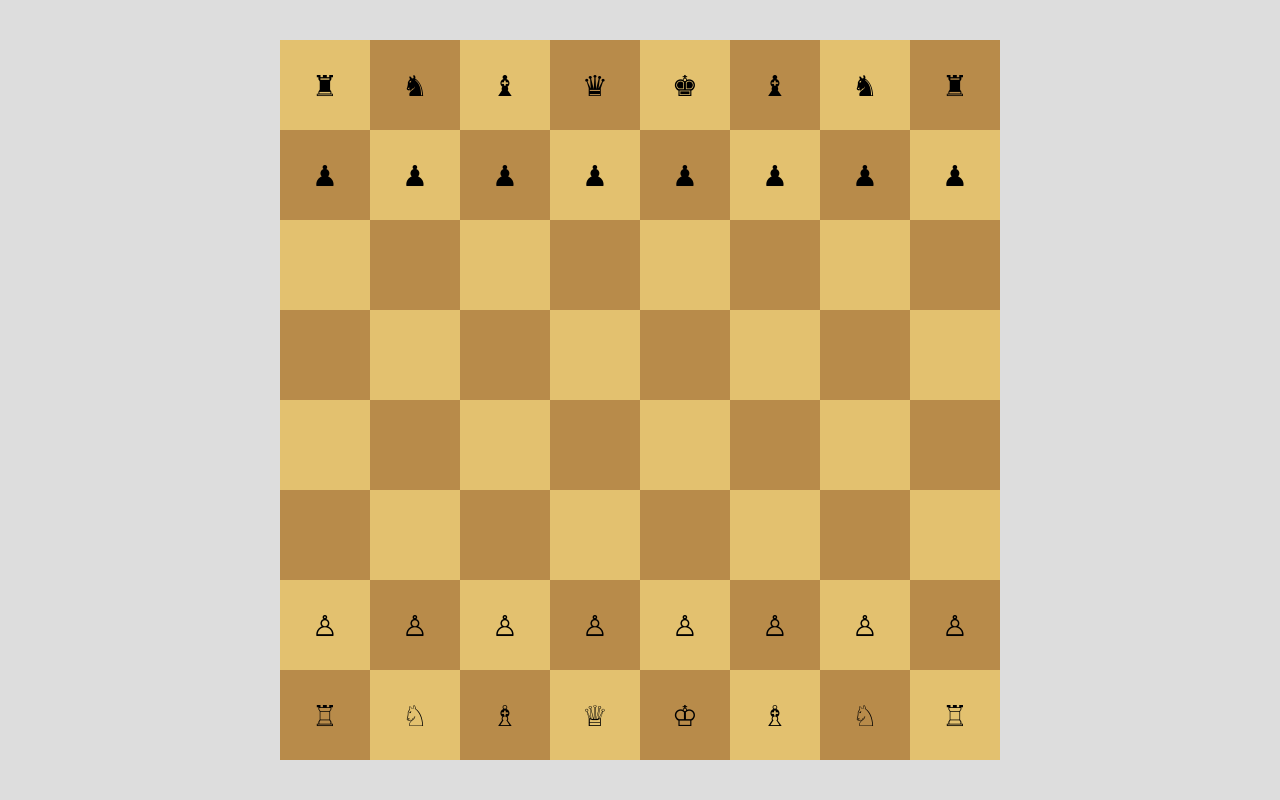
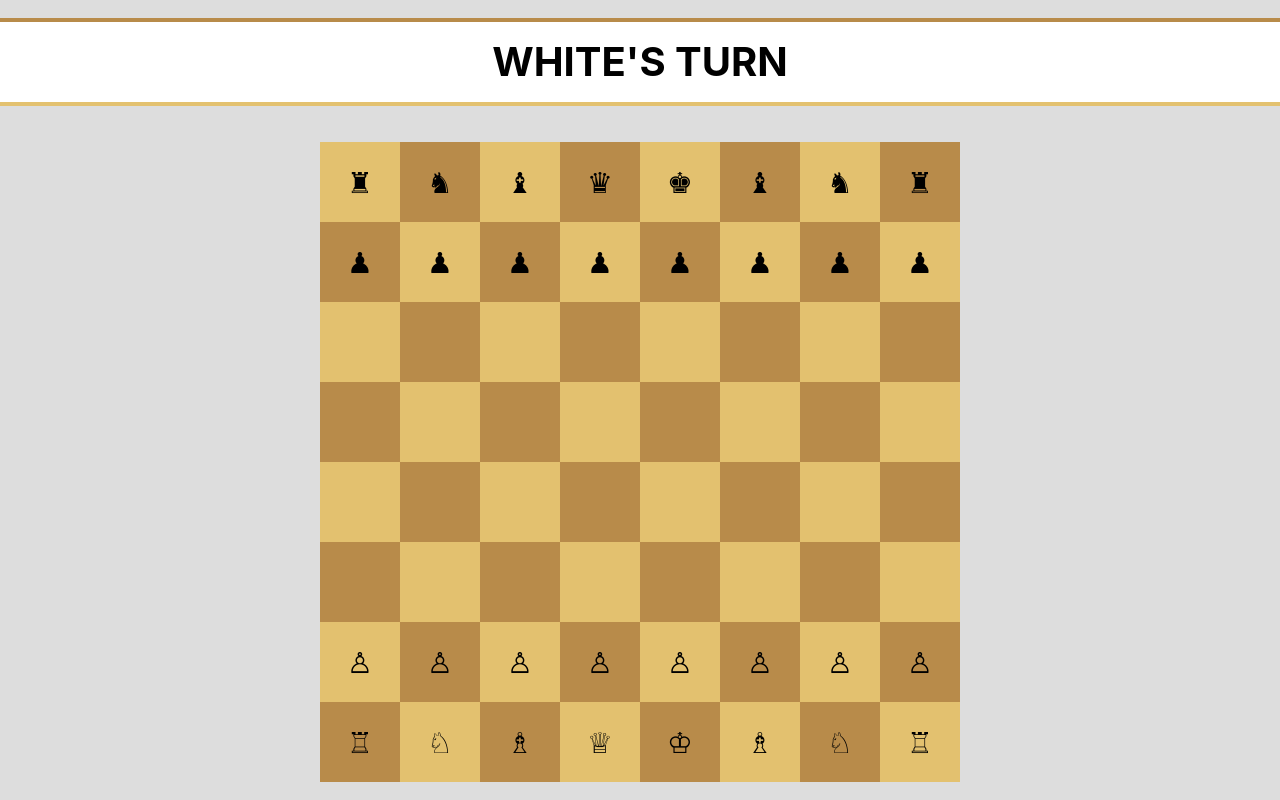
Before and after one commit to gm1357/react-chess, a React (Create React App) app: page / in a window 1280 px wide. Built offline with nearby package versions, Linux system fonts and the light colour scheme.

Commit message:
Added display to show whose turn it's

```diff
--- a/src/components/App/App.css
+++ b/src/components/App/App.css
@@ -1,7 +1,8 @@
 .App {
   height: 100vh;
   display: flex;
-  justify-content: center;
+  flex-direction: column;
+  justify-content: space-around;
   align-items: center;
   background-color: #dddddd;
 }
--- a/src/components/App/App.tsx
+++ b/src/components/App/App.tsx
@@ -1,10 +1,15 @@
 import './App.css';
 import Board from '../Board';
+import TurnDisplay from '../TurnDisplay';
+import { useState } from 'react';
 
 function App() {
+  const [isBlackTurn, setIsBlackTurn] = useState(false);
+
   return (
     <div className="App">
-      <Board></Board>
+      <TurnDisplay isBlackTurn={isBlackTurn}></TurnDisplay>
+      <Board isBlackTurn={isBlackTurn} setTurn={setIsBlackTurn}></Board>
     </div>
   );
 }
--- a/src/components/Board/Board.tsx
+++ b/src/components/Board/Board.tsx
@@ -7,10 +7,9 @@ import { TileInformation } from '../../models';
 import { getValidMoves } from '../../utils';
 import { useWindowSize } from '../../hooks/useWindowSize';
 
-function Board() {
+function Board(props: any) {
     const size = useWindowSize();
-    const maximumSideSize = Math.min(size.width ?? 0, size.height ?? 0) * 0.9;
-    const [isBlackTurn, setIsBlackTurn] = useState(false);
+    const maximumSideSize = Math.min(size.width ?? 0, size.height ?? 0) * 0.8;
     const [pieceSelected, setPieceSelected] = useState<JSX.Element | null>(null);
     const [pieceSelectedPosition, setPieceSelectedPosition] = useState('');
     const [picesPositions, setPiecesPositions] = useState<TileInformation[]>(INITIAL_POSITIONS);
@@ -30,7 +29,7 @@ function Board() {
             });
             setPiecesPositions(newPiecesPosition);
             if (pieceSelectedPosition !== position) {
-                setIsBlackTurn(!isBlackTurn);
+                props.setTurn(!props.isBlackTurn);
             }
             setPieceSelected(null);
             setPieceSelectedPosition('');
@@ -49,7 +48,11 @@ function Board() {
         }
     };
 
-    const validMoves = getValidMoves(picesPositions, picesPositions.find(piece => piece.position === pieceSelectedPosition), isBlackTurn);
+    const validMoves = getValidMoves(
+        picesPositions,
+        picesPositions.find(piece => piece.position === pieceSelectedPosition),
+        props.isBlackTurn
+    );
 
     let pos: keyof typeof picesPositions;
     for (let rank = 8; rank > 0; rank--) {
--- /dev/null
+++ b/src/components/TurnDisplay/TurnDisplay.css
@@ -0,0 +1,10 @@
+.turn-display {
+    width: 100%;
+    text-align: center;
+    background-color: white;
+    font-size: 2.5em;
+    line-height: 2em;
+    font-weight: bold;
+    border-top: 4px solid #b88b4a;
+    border-bottom: 4px solid #e3c16f;
+}
--- /dev/null
+++ b/src/components/TurnDisplay/TurnDisplay.tsx
@@ -0,0 +1,10 @@
+import './TurnDisplay.css';
+
+function TurnDisplay(props: any) {
+    const whoseTurn = <span className="whose-turn">{props.isBlackTurn ? 'BLACK': 'WHITE'}</span>
+    return (
+        <span className="turn-display">{whoseTurn}'S TURN</span>
+    );
+}
+
+export default TurnDisplay;
--- /dev/null
+++ b/src/components/TurnDisplay/index.ts
@@ -0,0 +1,3 @@
+import TurnDisplay from './TurnDisplay';
+
+export default TurnDisplay;
```
